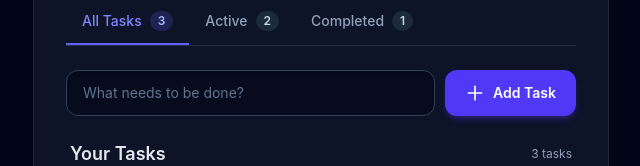
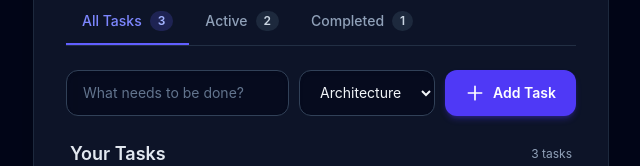
Before and after one commit to neo-0706/taskflow-react, a React (Vite) app: page / in a window 1280 px wide. Shown: the part 256-422 px from the top of the page, without its empty margins (319-959 px from the left). Built offline with nearby package versions, Linux system fonts and the light colour scheme.

Commit message:
feat: implement task filtering by status and dynamic category selection

```diff
--- a/src/components/TodoApp.jsx
+++ b/src/components/TodoApp.jsx
@@ -27,12 +27,12 @@ export default function TodoApp() {
     },
   ]);
 
-  const handleAddItem = (newText) => {
+  const handleAddItem = (newText, newCategory) => {
     const newItem = {
       id: Date.now(),
       text: newText,
       isCompleted: false,
-      category: "Setup",
+      category: newCategory,
     };
     setTodos((prevTodos) => [...prevTodos, newItem]);
   };
--- a/src/components/TodoInput.jsx
+++ b/src/components/TodoInput.jsx
@@ -2,10 +2,11 @@ import { useState } from "react";
 
 export default function TodoInput({ onAddItem }) {
   const [inputText, setInputText] = useState("");
+  const [category, setCategory] = useState("Architecture");
 
   const handleClick = () => {
     if (inputText.trim() === "") return;
-    onAddItem(inputText);
+    onAddItem(inputText, category);
     setInputText("");
   };
 
@@ -20,6 +21,21 @@ export default function TodoInput({ onAddItem }) {
           className="w-full rounded-xl border border-slate-700 bg-slate-950/60 px-4 py-3 text-sm text-slate-100 placeholder-slate-500 shadow-inner transition-all focus:border-indigo-500 focus:bg-slate-950 focus:outline-none focus:ring-2 focus:ring-indigo-500/30"
         />
       </div>
+      <select
+        value={category}
+        onChange={(e) => setCategory(e.target.value)}
+        className="rounded-xl border border-slate-700 bg-slate-950/60 px-4 py-3 text-sm text-slate-100 shadow-inner transition-all focus:border-indigo-500 focus:bg-slate-950 focus:outline-none focus:ring-2 focus:ring-indigo-500/30 cursor-pointer"
+      >
+        <option value="Architecture" className="bg-slate-900 text-slate-100">
+          Architecture
+        </option>
+        <option value="Styling" className="bg-slate-900 text-slate-100">
+          Styling
+        </option>
+        <option value="Setup" className="bg-slate-900 text-slate-100">
+          Setup
+        </option>
+      </select>
       <button
         type="button"
         onClick={handleClick}
```
